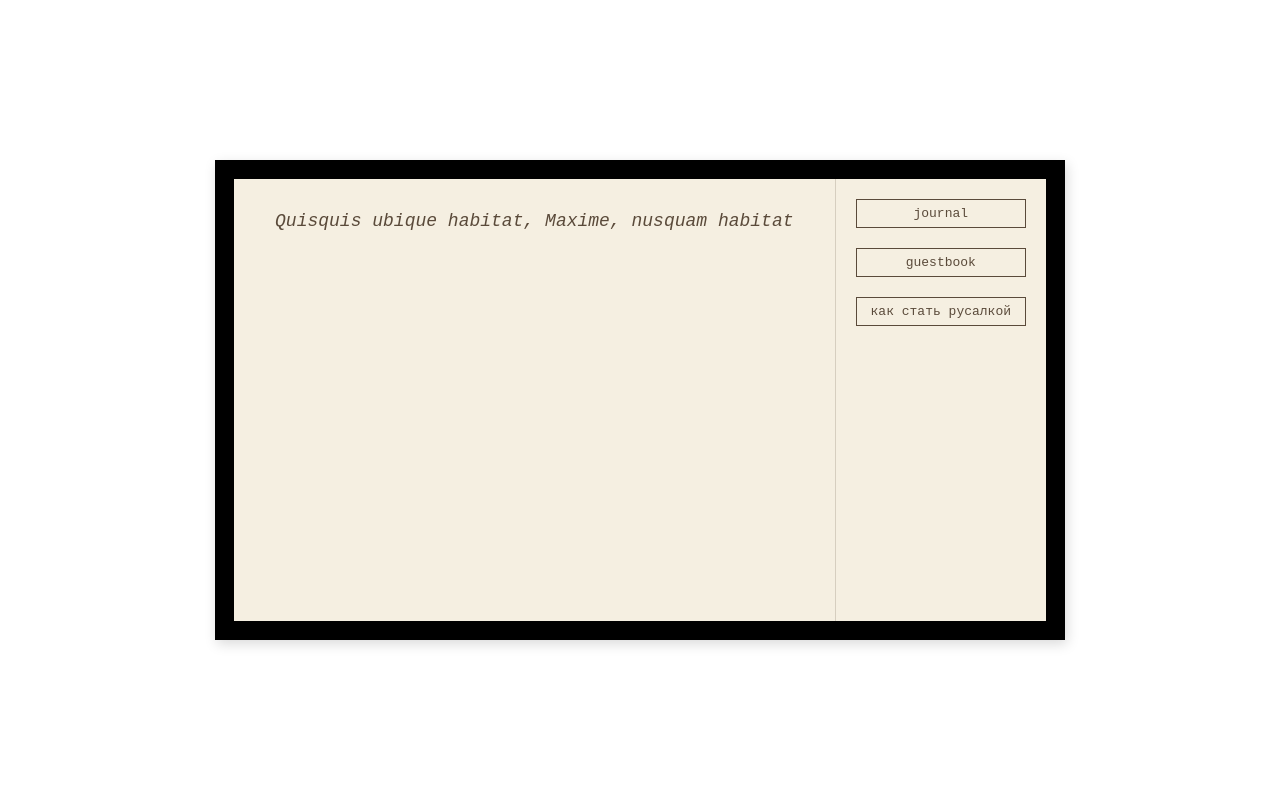
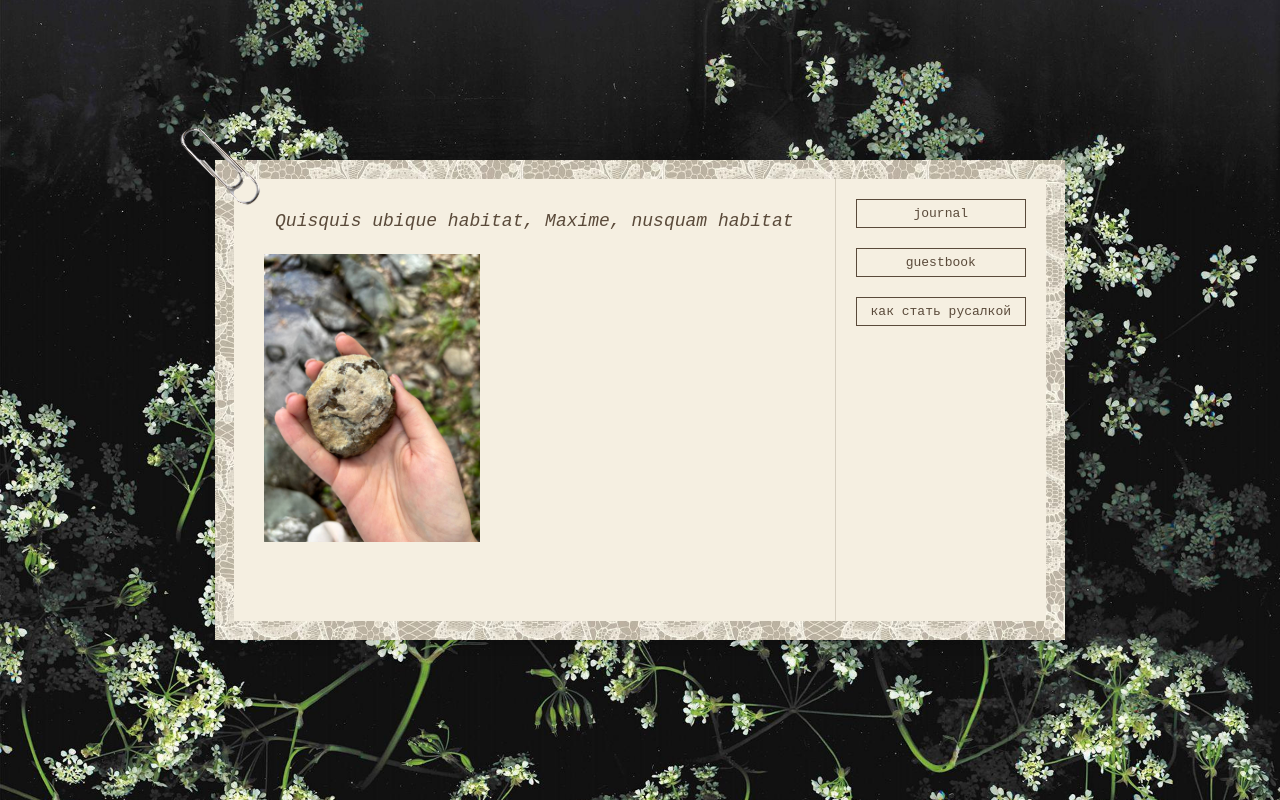
Before and after one commit to youmightthinkits2007/youmightthinkits2007.github.io, a plain HTML site: page index.html in a window 1280 px wide. Drawn offline with Linux system fonts and the light colour scheme.

Commit message:
Update index.html

```diff
--- a/index.html
+++ b/index.html
@@ -15,7 +15,7 @@
             height: 100%;
         }
         body {
-            background: url("images/back6.jpg") center/cover no-repeat fixed;
+            background: url("pics/back6.jpg") center/cover no-repeat fixed;
             display: flex;
             justify-content: center;
             align-items: center;
@@ -38,7 +38,7 @@
             background: #f5efe1;
             box-shadow: 2px 4px 12px rgba(0,0,0,0.15);
             border: clamp(8px, 1.5vw, 21px) solid;
-            border-image: url("images/whiteback.jpg") 30 round;
+            border-image: url("pics/whiteback.jpg") 30 round;
             height: clamp(300px, 60vh, 500px);
             display: flex;
             flex-direction: row;
@@ -85,11 +85,11 @@
 </head>
 <body>
     <div class="note">
-        <img src="images/paperclip.png" class="paperclip" alt="">
+        <img src="pics/paperclip.png" class="paperclip" alt="">
         <div class="text-block">
             <div class="content">
                 <h1>Quisquis ubique habitat, Maxime, nusquam habitat</h1>
-                    <img src="images/stone.jpg" alt="" style="float:left; max-width:40%; height:auto; margin: 0 15px 10px 0;">
+                    <img src="pics/stone.jpg" alt="" style="float:left; max-width:40%; height:auto; margin: 0 15px 10px 0;">
             </div>
             <div class="buttons">
                 <a href="/journal">journal</a>
```
